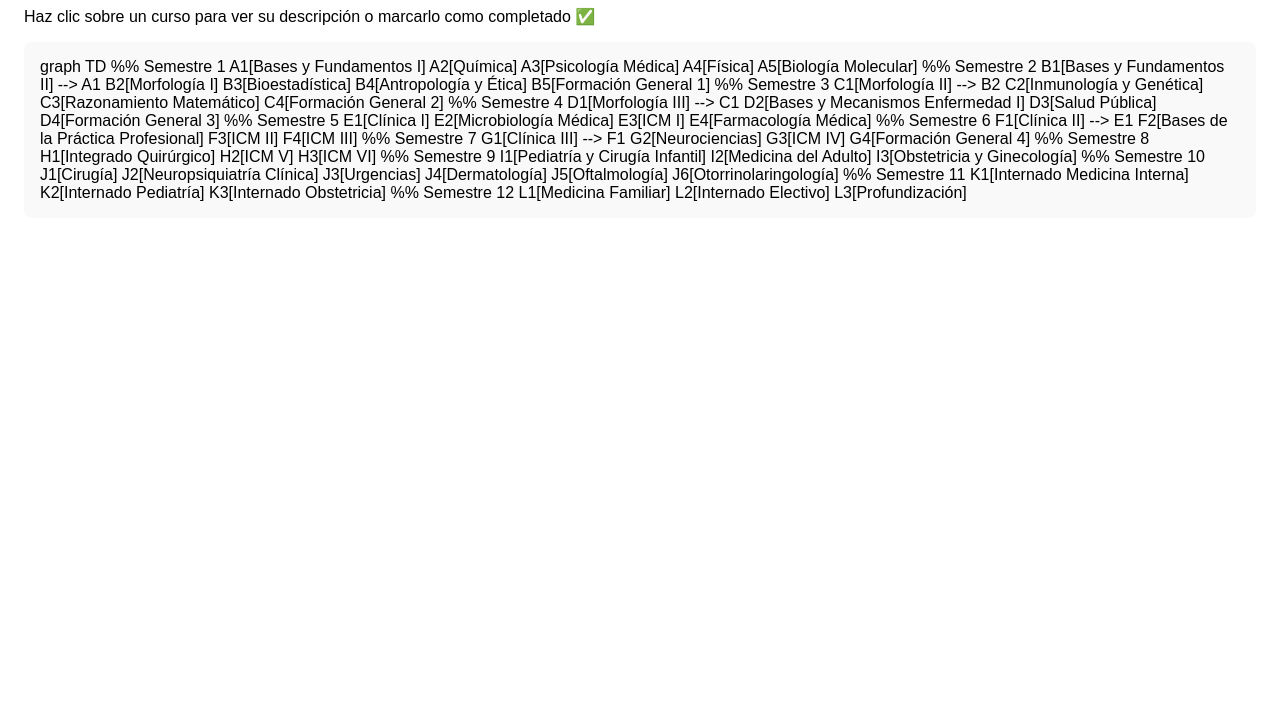
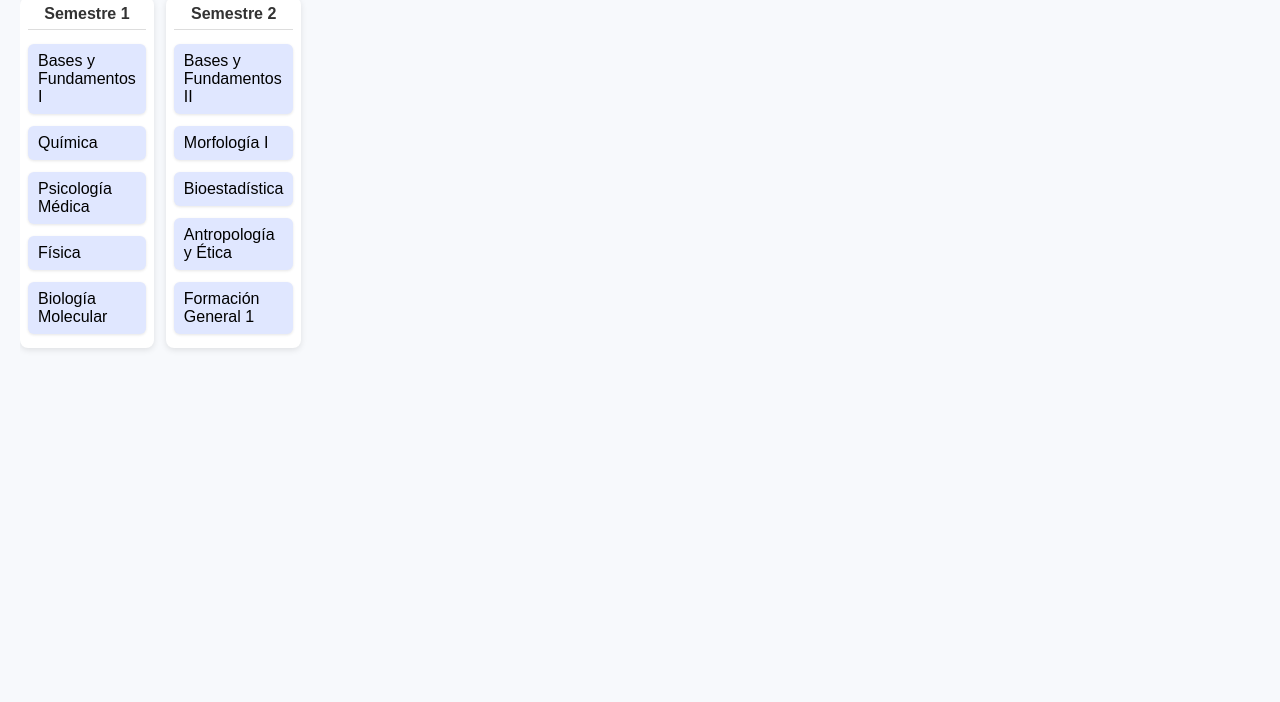
Before and after one commit to jxsefinna/Malla-med-UC-, a plain HTML site: page Index.html in a window 1280 px wide. Shown: the part 98-800 px from the top of the page. Drawn offline with Linux system fonts and the light colour scheme.

Commit message:
Update Index.html

```diff
--- a/Index.html
+++ b/Index.html
@@ -2,137 +2,164 @@
 <html lang="es">
 <head>
 <meta charset="UTF-8" />
-  <title>Malla Medicina UC</title>
-  <script type="module">
-    import mermaid from "https://cdn.jsdelivr.net/npm/mermaid@10/dist/mermaid.esm.min.mjs";
-    mermaid.initialize({ startOnLoad: true });
-  </script>
+<meta name="viewport" content="width=device-width, initial-scale=1" />
+<title>Malla Interactiva Medicina UC</title>
 <style>
-    body { font-family: sans-serif; padding: 1rem; }
-    .mermaid { background: #f9f9f9; padding: 1rem; border-radius: 8px; overflow-x: auto; }
-    .completed { color: green; font-weight: bold; }
-    .course:hover { cursor: pointer; fill: #ffeaa7; }
+  body {
+    font-family: Arial, sans-serif;
+    background: #f7f9fc;
+    margin: 0; padding: 20px;
+  }
+  h1 {
+    text-align: center;
+    margin-bottom: 1rem;
+  }
+  .malla {
+    display: grid;
+    grid-template-columns: repeat(12, 1fr);
+    gap: 12px;
+    overflow-x: auto;
+    padding-bottom: 20px;
+  }
+  .semestre {
+    background: white;
+    border-radius: 8px;
+    padding: 8px;
+    box-shadow: 0 2px 6px rgb(0 0 0 / 0.1);
+    display: flex;
+    flex-direction: column;
+  }
+  .semestre h2 {
+    font-size: 1rem;
+    margin: 0 0 8px 0;
+    text-align: center;
+    color: #333;
+    border-bottom: 1px solid #ddd;
+    padding-bottom: 6px;
+  }
+  .curso {
+    background: #e0e7ff;
+    margin: 6px 0;
+    padding: 8px 10px;
+    border-radius: 6px;
+    cursor: pointer;
+    transition: background-color 0.3s;
+    user-select: none;
+    box-shadow: 0 1px 3px rgb(0 0 0 / 0.1);
+  }
+  .curso:hover {
+    background-color: #c3caff;
+  }
+  .curso.completado {
+    background-color: #a8d5a2;
+    color: #2a5d14;
+    font-weight: bold;
+  }
+  .descripcion {
+    margin-top: 20px;
+    background: white;
+    border-radius: 8px;
+    padding: 12px;
+    box-shadow: 0 3px 8px rgb(0 0 0 / 0.15);
+    max-width: 600px;
+    margin-left: auto;
+    margin-right: auto;
+  }
+  /* Cada semestre ocupa 1 columna en grid */
+  /* Puedes ajustar el ancho mínimo para móviles */
+  @media (max-width: 900px) {
+    .malla {
+      grid-template-columns: repeat(auto-fit, minmax(180px, 1fr));
+    }
+  }
 </style>
 </head>
 <body>
-  <h1>🩺 Malla Interactiva - Medicina UC</h1>
-  <p>Haz clic sobre un curso para ver su descripción o marcarlo como completado ✅</p>
 
-  <div class="mermaid">
-    graph TD
+<h1>🩺 Malla Interactiva Medicina UC</h1>
 
-    %% Semestre 1
-    A1[Bases y Fundamentos I]
-    A2[Química]
-    A3[Psicología Médica]
-    A4[Física]
-    A5[Biología Molecular]
+<div class="malla" id="malla">
 
-    %% Semestre 2
-    B1[Bases y Fundamentos II] --> A1
-    B2[Morfología I]
-    B3[Bioestadística]
-    B4[Antropología y Ética]
-    B5[Formación General 1]
-
-    %% Semestre 3
-    C1[Morfología II] --> B2
-    C2[Inmunología y Genética]
-    C3[Razonamiento Matemático]
-    C4[Formación General 2]
-
-    %% Semestre 4
-    D1[Morfología III] --> C1
-    D2[Bases y Mecanismos Enfermedad I]
-    D3[Salud Pública]
-    D4[Formación General 3]
-
-    %% Semestre 5
-    E1[Clínica I]
-    E2[Microbiología Médica]
-    E3[ICM I]
-    E4[Farmacología Médica]
-
-    %% Semestre 6
-    F1[Clínica II] --> E1
-    F2[Bases de la Práctica Profesional]
-    F3[ICM II]
-    F4[ICM III]
-
-    %% Semestre 7
-    G1[Clínica III] --> F1
-    G2[Neurociencias]
-    G3[ICM IV]
-    G4[Formación General 4]
-
-    %% Semestre 8
-    H1[Integrado Quirúrgico]
-    H2[ICM V]
-    H3[ICM VI]
-
-    %% Semestre 9
-    I1[Pediatría y Cirugía Infantil]
-    I2[Medicina del Adulto]
-    I3[Obstetricia y Ginecología]
-
-    %% Semestre 10
-    J1[Cirugía]
-    J2[Neuropsiquiatría Clínica]
-    J3[Urgencias]
-    J4[Dermatología]
-    J5[Oftalmología]
-    J6[Otorrinolaringología]
-
-    %% Semestre 11
-    K1[Internado Medicina Interna]
-    K2[Internado Pediatría]
-    K3[Internado Obstetricia]
-
-    %% Semestre 12
-    L1[Medicina Familiar]
-    L2[Internado Electivo]
-    L3[Profundización]
+  <div class="semestre" data-semestre="1">
+    <h2>Semestre 1</h2>
+    <div class="curso" data-nombre="Bases y Fundamentos I">Bases y Fundamentos I</div>
+    <div class="curso" data-nombre="Química">Química</div>
+    <div class="curso" data-nombre="Psicología Médica">Psicología Médica</div>
+    <div class="curso" data-nombre="Física">Física</div>
+    <div class="curso" data-nombre="Biología Molecular">Biología Molecular</div>
   </div>
 
+  <div class="semestre" data-semestre="2">
+    <h2>Semestre 2</h2>
+    <div class="curso" data-nombre="Bases y Fundamentos II">Bases y Fundamentos II</div>
+    <div class="curso" data-nombre="Morfología I">Morfología I</div>
+    <div class="curso" data-nombre="Bioestadística">Bioestadística</div>
+    <div class="curso" data-nombre="Antropología y Ética">Antropología y Ética</div>
+    <div class="curso" data-nombre="Formación General 1">Formación General 1</div>
+  </div>
+
+  <!-- Añade más semestres según necesites -->
+
+</div>
+
+<div class="descripcion" id="descripcion" style="display:none;"></div>
+
 <script>
-    // Mapa de descripciones de cursos
   const courseDescriptions = {
     "Bases y Fundamentos I": "Introducción a la medicina, ciencias básicas.",
-      "Clínica I": "Primer contacto clínico con pacientes.",
-      "ICM I": "Integrado Ciencias Médicas I.",
-      "Medicina del Adulto": "Clínica en adultos...",
-      "Formación General 1": "Curso optativo transversal UC.",
-      // ... puedes seguir completando esto
+    "Química": "Curso de química general y orgánica.",
+    "Psicología Médica": "Fundamentos de psicología aplicada a la medicina.",
+    "Física": "Bases de física relevantes para ciencias médicas.",
+    "Biología Molecular": "Estudio de la biología a nivel molecular.",
+    "Bases y Fundamentos II": "Continuación del estudio básico en medicina.",
+    "Morfología I": "Anatomía y estructura humana básica.",
+    "Bioestadística": "Métodos estadísticos aplicados a la salud.",
+    "Antropología y Ética": "Aspectos sociales y éticos en medicina.",
+    "Formación General 1": "Cursos optativos y formación transversal.",
+    // completa con más descripciones
   };
 
-    document.addEventListener("DOMContentLoaded", () => {
-      const observer = new MutationObserver(() => {
-        const nodes = document.querySelectorAll("g[class*=node]");
-        nodes.forEach(node => {
-          const label = node.querySelector("text")?.textContent;
-          if (!label) return;
+  const malla = document.getElementById('malla');
+  const descripcionDiv = document.getElementById('descripcion');
 
-          node.classList.add("course");
+  // Cargar estado guardado
+  function cargarEstado() {
+    document.querySelectorAll('.curso').forEach(curso => {
+      const nombre = curso.dataset.nombre;
+      if(localStorage.getItem(nombre) === 'completado') {
+        curso.classList.add('completado');
+      } else {
+        curso.classList.remove('completado');
+      }
+    });
+  }
 
-          node.addEventListener("click", () => {
-            const done = confirm(`¿Marcar "${label}" como completado?`);
-            if (done) {
-              localStorage.setItem(label, "completado");
-              alert(`✅ ${label} marcado como completado`);
-            } else if (courseDescriptions[label]) {
-              alert(`📘 ${label}: ${courseDescriptions[label]}`);
+  malla.addEventListener('click', e => {
+    if (e.target.classList.contains('curso')) {
+      const nombre = e.target.dataset.nombre;
+      const isCompleted = e.target.classList.contains('completado');
+
+      // Si está completado, al hacer clic lo desmarcamos
+      if (isCompleted) {
+        e.target.classList.remove('completado');
+        localStorage.removeItem(nombre);
+        descripcionDiv.style.display = 'none';
+      } else {
+        // Si no está completado, mostramos descripción y opción a marcar
+        descripcionDiv.style.display = 'block';
+        descripcionDiv.innerHTML = `<h3>${nombre}</h3><p>${courseDescriptions[nombre] || 'Descripción no disponible.'}</p><button id="btnMarcar">Marcar como completado ✅</button>`;
+        // Botón para marcar completado
+        document.getElementById('btnMarcar').onclick = () => {
+          e.target.classList.add('completado');
+          localStorage.setItem(nombre, 'completado');
+          descripcionDiv.style.display = 'none';
+        };
+      }
     }
   });
 
-          // Mostrar si está completado
-          if (localStorage.getItem(label) === "completado") {
-            node.querySelector("text").classList.add("completed");
-          }
-        });
-      });
+  cargarEstado();
+</script>
 
-      observer.observe(document.querySelector(".mermaid"), { childList: true, subtree: true });
-    });
-  </script>
 </body>
 </html>
```
Lines whose indentation alone changed are shown as unchanged.
